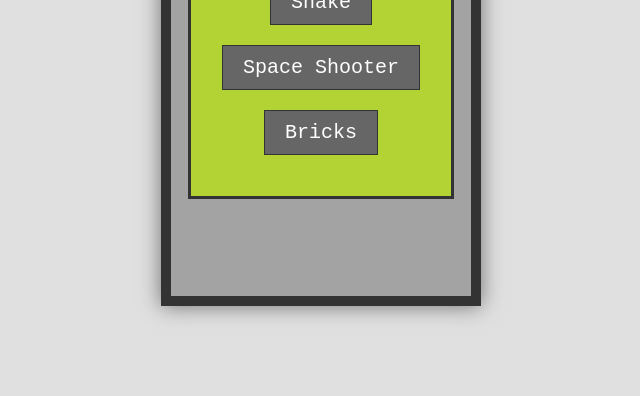
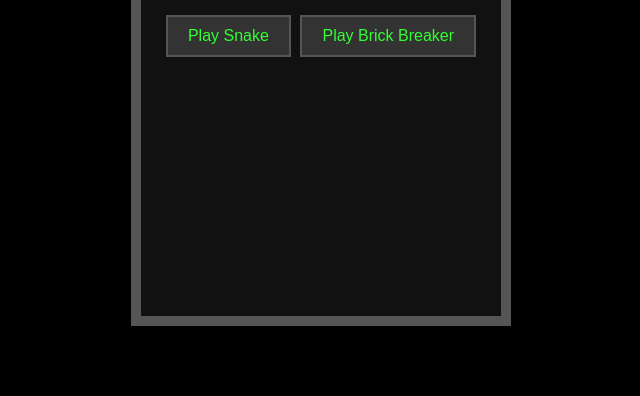
Before and after one commit to nokiagames/go.github.io, a plain HTML site: page index.html in a window 1280 px wide. Shown: the part 404-800 px from the top of the page, without its empty margins (319-959 px from the left). Drawn offline with Linux system fonts and the light colour scheme.

Commit message:
Update index.html

```diff
--- a/index.html
+++ b/index.html
@@ -6,138 +6,209 @@
     <title>Nokia Retro Games</title>
     <style>
         body {
+            margin: 0;
             font-family: 'Courier New', monospace;
-            background-color: #e0e0e0;
+            background-color: #000;
+            color: #33FF33;
             display: flex;
             justify-content: center;
             align-items: center;
             height: 100vh;
-            margin: 0;
+            overflow: hidden;
         }
-
         #game-container {
-            width: 300px;
-            height: 600px;
-            background-color: #a3a3a3;
-            border: 10px solid #333;
-            box-shadow: 0 0 20px rgba(0, 0, 0, 0.5);
+            width: 360px;
+            height: 640px;
+            border: 10px solid #555;
+            background-color: #000;
             position: relative;
+        }
+        #screen {
+            width: 100%;
+            height: 100%;
+            background-color: #111;
             display: flex;
             flex-direction: column;
+            align-items: center;
             justify-content: center;
-            align-items: center;
+            position: relative;
+            overflow: hidden;
         }
-
-        #nokia-screen {
-            width: 260px;
-            height: 400px;
-            background-color: #b3d233;
-            display: flex;
-            flex-direction: column;
-            justify-content: center;
-            align-items: center;
-            margin: 10px;
-            border: 3px solid #333;
-            color: black;
-            font-size: 20px;
+        canvas {
+            border: 2px solid #555;
+        }
+        #menu {
             text-align: center;
         }
-
-        .button {
-            display: inline-block;
-            margin: 10px;
+        button {
+            background-color: #333;
+            color: #33FF33;
+            border: 2px solid #555;
             padding: 10px 20px;
-            background-color: #666;
-            color: #fff;
-            text-align: center;
-            border: 1px solid #333;
+            font-size: 16px;
             cursor: pointer;
+            margin: 10px 0;
         }
-
-        .button:hover {
-            background-color: #333;
-        }
-
-        .hidden {
-            display: none;
-        }
-
-        canvas {
-            background-color: black;
-            border: 2px solid #333;
+        button:hover {
+            background-color: #555;
         }
     </style>
 </head>
 <body>
     <div id="game-container">
-        <div id="nokia-screen">
+        <div id="screen">
             <div id="menu">
                 <h1>Nokia Games</h1>
-                <div class="button" onclick="startGame('snake')">Snake</div>
-                <div class="button" onclick="startGame('space')">Space Shooter</div>
-                <div class="button" onclick="startGame('bricks')">Bricks</div>
+                <button onclick="startSnake()">Play Snake</button>
+                <button onclick="startBrickBreaker()">Play Brick Breaker</button>
             </div>
-            <canvas id="game-canvas" class="hidden" width="260" height="400"></canvas>
+            <canvas id="snakeCanvas" width="320" height="480" style="display:none;"></canvas>
+            <canvas id="brickCanvas" width="320" height="480" style="display:none;"></canvas>
         </div>
     </div>
 
     <script>
-        const canvas = document.getElementById('game-canvas');
-        const ctx = canvas.getContext('2d');
+        const snakeCanvas = document.getElementById('snakeCanvas');
+        const brickCanvas = document.getElementById('brickCanvas');
         const menu = document.getElementById('menu');
 
-        function startGame(game) {
-            menu.classList.add('hidden');
-            canvas.classList.remove('hidden');
-            if (game === 'snake') initSnake();
-            else if (game === 'space') initSpaceShooter();
-            else if (game === 'bricks') initBricks();
-        }
+        // Snake Game Code
+        function startSnake() {
+            menu.style.display = 'none';
+            snakeCanvas.style.display = 'block';
+            const ctx = snakeCanvas.getContext('2d');
+            const box = 20;
+            let snake = [{ x: 9 * box, y: 10 * box }];
+            let food = {
+                x: Math.floor(Math.random() * 15 + 1) * box,
+                y: Math.floor(Math.random() * 23 + 1) * box
+            };
+            let direction = null;
+            let score = 0;
 
-        function initSnake() {
-            let snake = [{ x: 10, y: 10 }];
-            let direction = { x: 0, y: 1 };
-            let food = { x: Math.floor(Math.random() * 20), y: Math.floor(Math.random() * 20) };
+            document.addEventListener('keydown', event => {
+                if (event.key === 'ArrowUp' && direction !== 'DOWN') direction = 'UP';
+                if (event.key === 'ArrowDown' && direction !== 'UP') direction = 'DOWN';
+                if (event.key === 'ArrowLeft' && direction !== 'RIGHT') direction = 'LEFT';
+                if (event.key === 'ArrowRight' && direction !== 'LEFT') direction = 'RIGHT';
+            });
 
             function draw() {
-                ctx.clearRect(0, 0, canvas.width, canvas.height);
-                ctx.fillStyle = 'green';
-                snake.forEach(s => ctx.fillRect(s.x * 10, s.y * 10, 10, 10));
-                ctx.fillStyle = 'red';
-                ctx.fillRect(food.x * 10, food.y * 10, 10, 10);
-            }
+                ctx.fillStyle = '#111';
+                ctx.fillRect(0, 0, snakeCanvas.width, snakeCanvas.height);
 
-            function update() {
-                const head = { x: snake[0].x + direction.x, y: snake[0].y + direction.y };
+                for (let i = 0; i < snake.length; i++) {
+                    ctx.fillStyle = (i === 0) ? '#33FF33' : '#555';
+                    ctx.fillRect(snake[i].x, snake[i].y, box, box);
+                }
+
+                ctx.fillStyle = '#FF3333';
+                ctx.fillRect(food.x, food.y, box, box);
+
+                let head = { ...snake[0] };
+
+                if (direction === 'UP') head.y -= box;
+                if (direction === 'DOWN') head.y += box;
+                if (direction === 'LEFT') head.x -= box;
+                if (direction === 'RIGHT') head.x += box;
+
                 if (head.x === food.x && head.y === food.y) {
-                    food = { x: Math.floor(Math.random() * 20), y: Math.floor(Math.random() * 20) };
+                    score++;
+                    food = {
+                        x: Math.floor(Math.random() * 15 + 1) * box,
+                        y: Math.floor(Math.random() * 23 + 1) * box
+                    };
                 } else {
                     snake.pop();
                 }
+
                 snake.unshift(head);
+
+                if (
+                    head.x < 0 || head.x >= snakeCanvas.width ||
+                    head.y < 0 || head.y >= snakeCanvas.height ||
+                    snake.slice(1).some(segment => segment.x === head.x && segment.y === head.y)
+                ) {
+                    alert(`Game Over! Score: ${score}`);
+                    location.reload();
+                }
+
+                ctx.fillStyle = '#33FF33';
+                ctx.font = '20px Courier New';
+                ctx.fillText('Score: ' + score, box, box);
             }
 
-            document.addEventListener('keydown', (e) => {
-                if (e.key === 'ArrowUp') direction = { x: 0, y: -1 };
-                if (e.key === 'ArrowDown') direction = { x: 0, y: 1 };
-                if (e.key === 'ArrowLeft') direction = { x: -1, y: 0 };
-                if (e.key === 'ArrowRight') direction = { x: 1, y: 0 };
-            });
-
-            setInterval(() => {
-                update();
-                draw();
-            }, 100);
+            setInterval(draw, 100);
         }
 
-        function initSpaceShooter() {
-            ctx.fillStyle = 'white';
-            ctx.fillText('Space Shooter Coming Soon!', 50, 200);
-        }
+        // Brick Breaker Game Code
+        function startBrickBreaker() {
+            menu.style.display = 'none';
+            brickCanvas.style.display = 'block';
+            const ctx = brickCanvas.getContext('2d');
+            let ball = { x: 160, y: 240, dx: 2, dy: -2, radius: 10 };
+            let paddle = { x: 140, width: 80, height: 10, dx: 0 };
+            const bricks = [];
+            const brickRowCount = 5;
+            const brickColumnCount = 6;
+            const brickWidth = 50;
+            const brickHeight = 20;
+            const brickPadding = 10;
 
-        function initBricks() {
-            ctx.fillStyle = 'white';
-            ctx.fillText('Bricks Coming Soon!', 50, 200);
+            for (let c = 0; c < brickColumnCount; c++) {
+                bricks[c] = [];
+                for (let r = 0; r < brickRowCount; r++) {
+                    bricks[c][r] = { x: 0, y: 0, status: 1 };
+                }
+            }
+
+            function drawBall() {
+                ctx.beginPath();
+                ctx.arc(ball.x, ball.y, ball.radius, 0, Math.PI * 2);
+                ctx.fillStyle = '#33FF33';
+                ctx.fill();
+                ctx.closePath();
+            }
+
+            function drawPaddle() {
+                ctx.fillStyle = '#555';
+                ctx.fillRect(paddle.x, brickCanvas.height - paddle.height, paddle.width, paddle.height);
+            }
+
+            function drawBricks() {
+                for (let c = 0; c < brickColumnCount; c++) {
+                    for (let r = 0; r < brickRowCount; r++) {
+                        if (bricks[c][r].status === 1) {
+                            const brickX = c * (brickWidth + brickPadding);
+                            const brickY = r * (brickHeight + brickPadding);
+                            bricks[c][r].x = brickX;
+                            bricks[c][r].y = brickY;
+                            ctx.fillStyle = '#555';
+                            ctx.fillRect(brickX, brickY, brickWidth, brickHeight);
+                        }
+                    }
+                }
+            }
+
+            function draw() {
+                ctx.clearRect(0, 0, brickCanvas.width, brickCanvas.height);
+                drawBall();
+                drawPaddle();
+                drawBricks();
+                ball.x += ball.dx;
+                ball.y += ball.dy;
+
+                if (ball.x + ball.dx > brickCanvas.width || ball.x + ball.dx < 0) ball.dx = -ball.dx;
+                if (ball.y + ball.dy < 0) ball.dy = -ball.dy;
+                if (ball.y + ball.dy > brickCanvas.height) {
+                    alert('Game Over');
+                    location.reload();
+                }
+
+                requestAnimationFrame(draw);
+            }
+
+            draw();
         }
     </script>
 </body>
```
